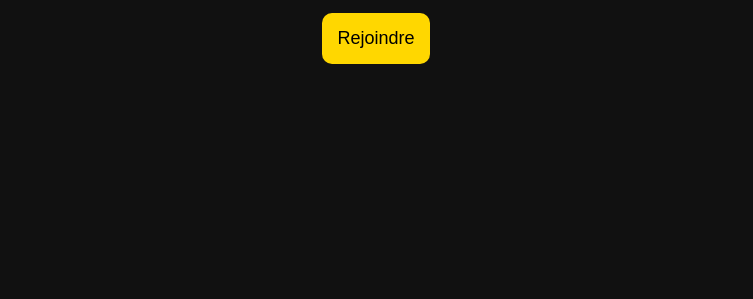
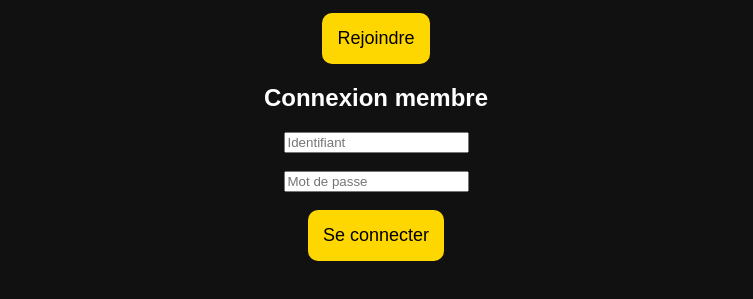
Before and after one commit to aristotebendji8-creator/Famille-Mwamba-, a plain HTML site: page Index.html in a window 1280 px wide. Shown: the part 159-458 px from the top of the page, without its empty margins (264-1017 px from the left). Drawn offline with Linux system fonts and the light colour scheme.

Commit message:
Update Index.html

```diff
--- a/Index.html
+++ b/Index.html
@@ -33,6 +33,12 @@ border-radius:10px;
 <p>Union - Respect - Famille</p>
 
 <button>Rejoindre</button>
+<h2>Connexion membre</h2>
 
+<input type="text" placeholder="Identifiant"><br><br>
+
+<input type="password" placeholder="Mot de passe"><br><br>
+
+<button>Se connecter</button>
 </body>
 </html>
```
